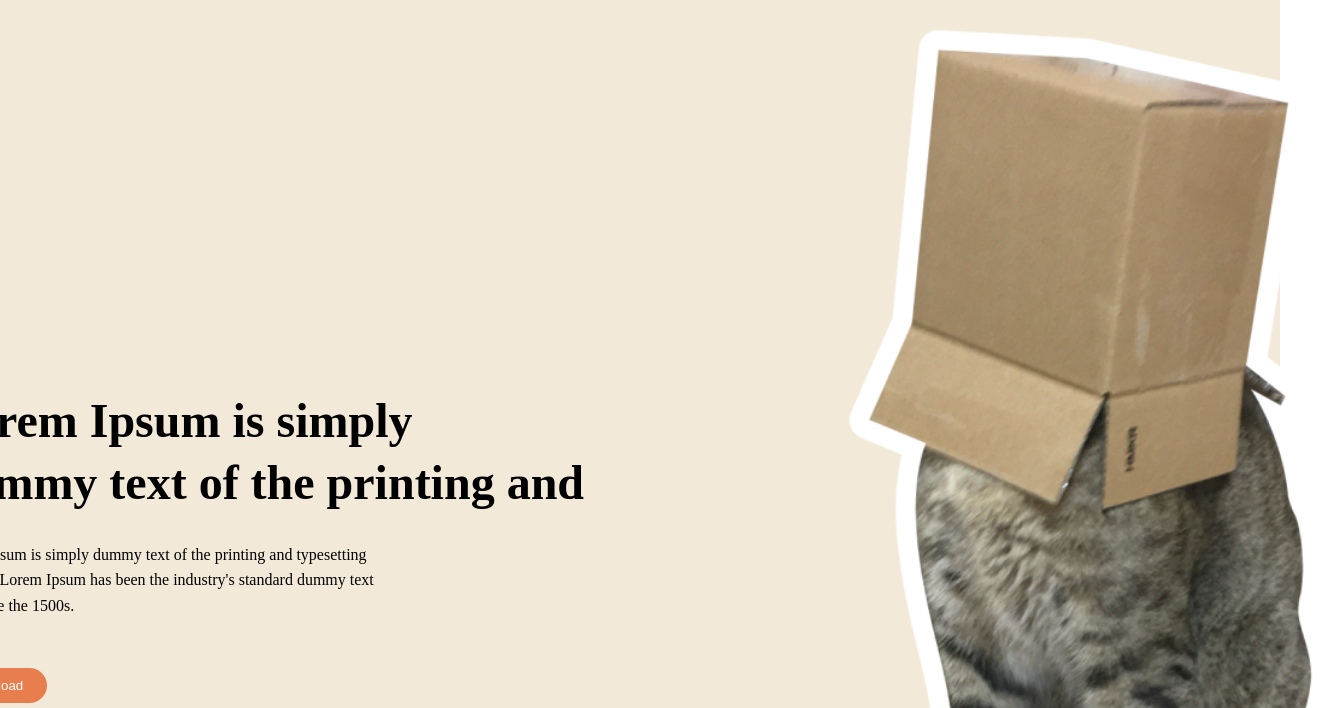
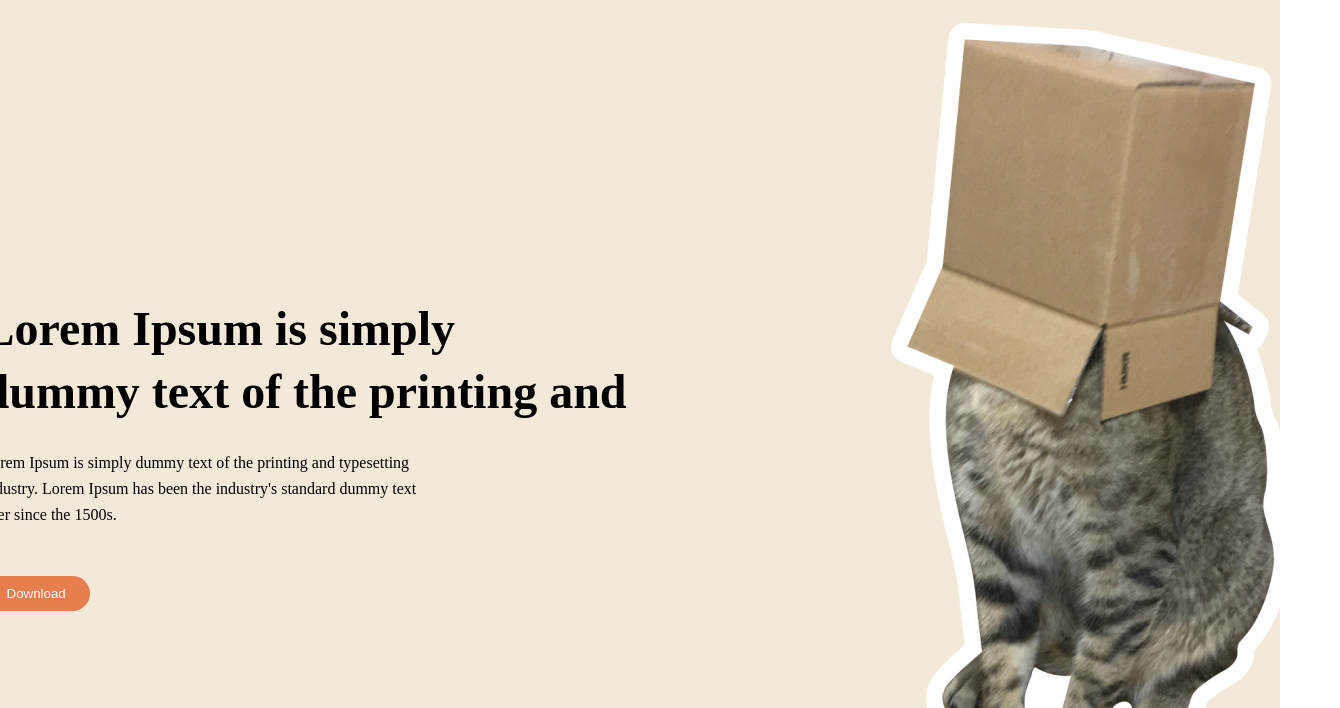
Before and after one commit to sonenae10-blip/site, a plain HTML site: page index.html in a window 1280 px wide. Shown: the part 92-800 px from the top of the page, 1340 px wide, since content can reach past the window. Drawn offline with Linux system fonts and the light colour scheme.

Commit message:
Add files via upload

```diff
--- a/index.html
+++ b/index.html
@@ -104,7 +104,7 @@
 
 
         .hero-image1 img {
-            width: 500px;
+            width: 415px;
         }
 
         .hero-image2 img {
```
